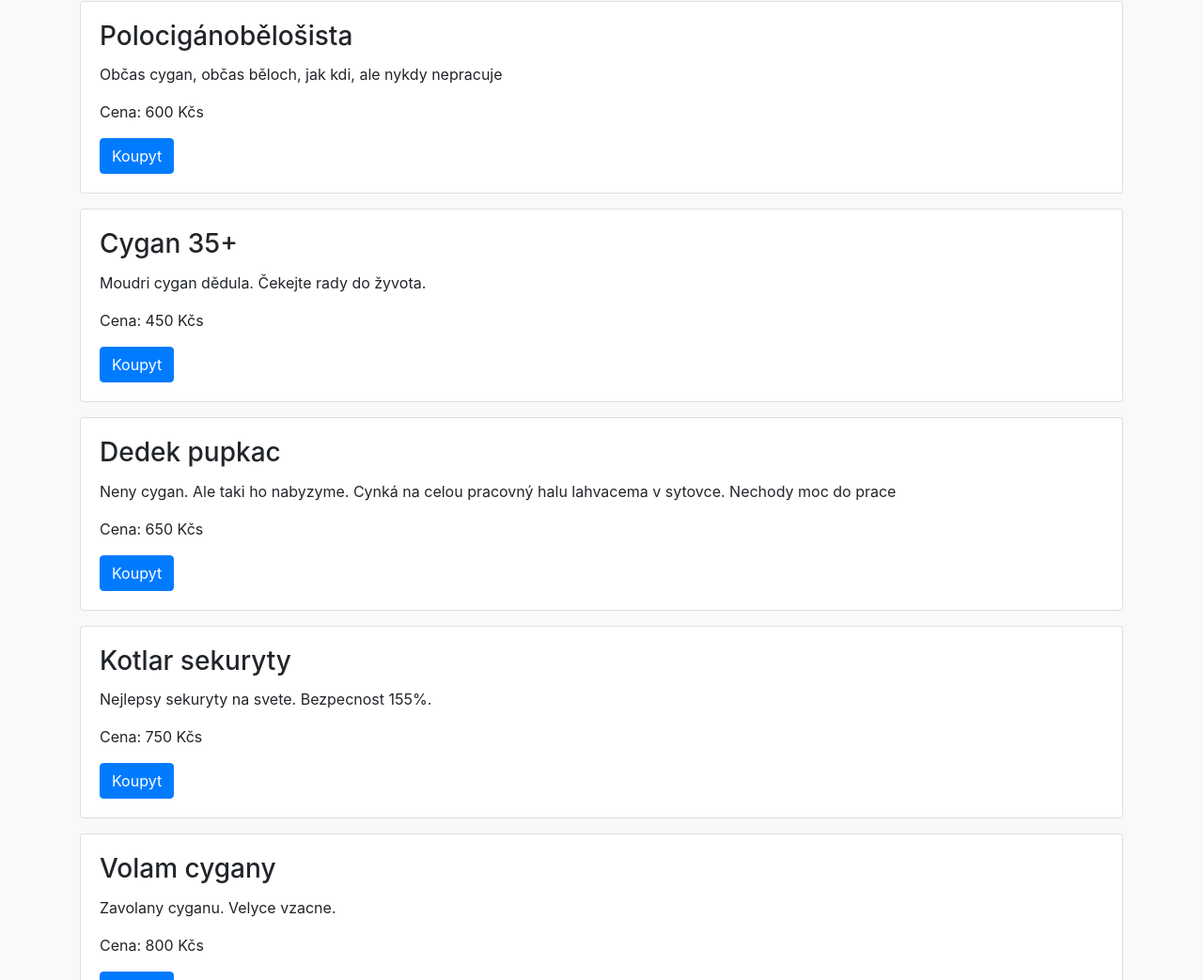
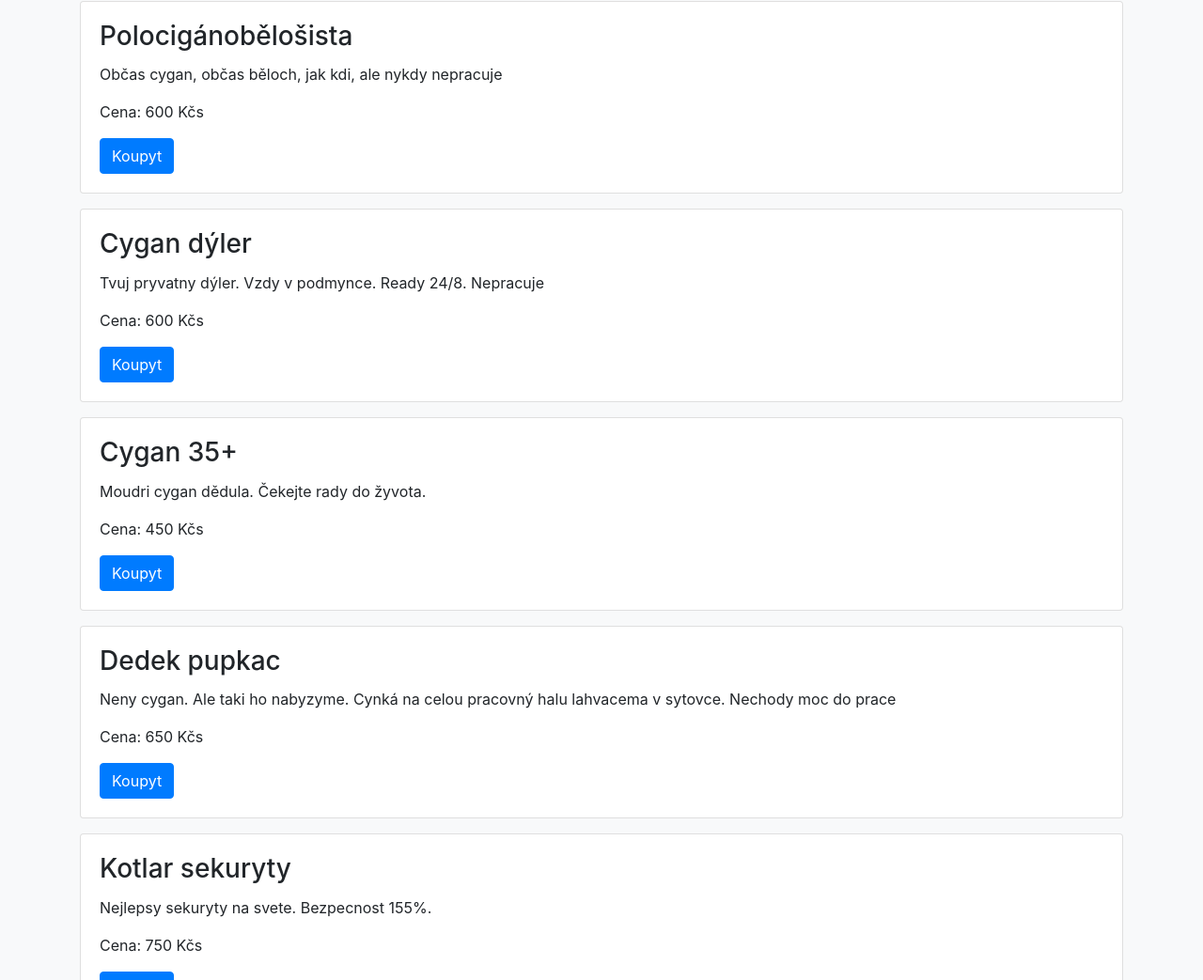
Before and after one commit to kralicekgamer/cygani_website, a plain HTML site: page index.html in a window 1280 px wide. Shown: the part 1111-2154 px from the top of the page at 94% size. Drawn offline with nearby package versions, Linux system fonts and the light colour scheme.

Commit message:
Added cygan dyler

```diff
--- a/index.html
+++ b/index.html
@@ -60,6 +60,14 @@
             </div>
             <div class="card mb-3">
                 <div class="card-body">
+                    <h3 class="card-title">Cygan dýler</h3>
+                    <p class="card-text">Tvuj pryvatny dýler. Vzdy v podmynce. Ready 24/8. Nepracuje</p>
+                    <p>Cena: 600 Kčs</p>
+                    <a href="#" class="btn btn-primary">Koupyt</a>
+                </div>
+            </div>
+            <div class="card mb-3">
+                <div class="card-body">
                     <h3 class="card-title">Cygan 35+</h3>
                     <p class="card-text">Moudri cygan dědula. Čekejte rady do žyvota.</p>
                     <p>Cena: 450 Kčs</p>
```
